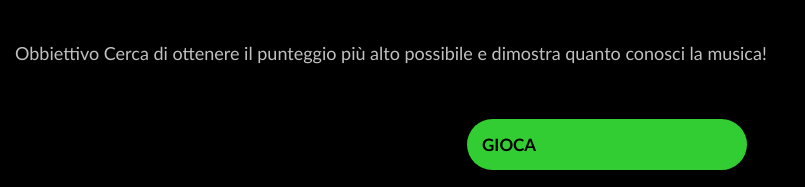
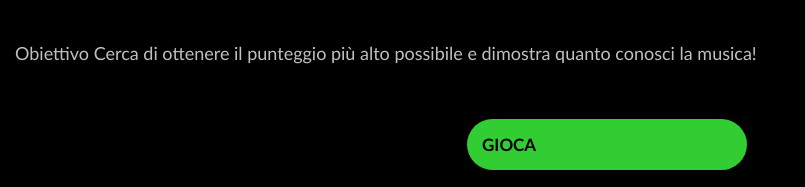
Before and after one commit to giacomosala09-byte/GiacomoSala, a plain HTML site: page regole.html in a window 1280 px wide. Shown: the part 654-841 px from the top of the page, 33-838 px from the left. Drawn offline with Linux system fonts and the light colour scheme.

Commit message:
Fix typo from 'Obbiettivo' to 'Obiettivo'

```diff
--- a/regole.html
+++ b/regole.html
@@ -26,7 +26,7 @@
             4. Se la risposta è sbagliata, la partita termina.
         </p>
         <p>
-            Obbiettivo
+            Obiettivo
             Cerca di ottenere il punteggio più alto
             possibile e dimostra quanto conosci la musica!
         </p>
```
